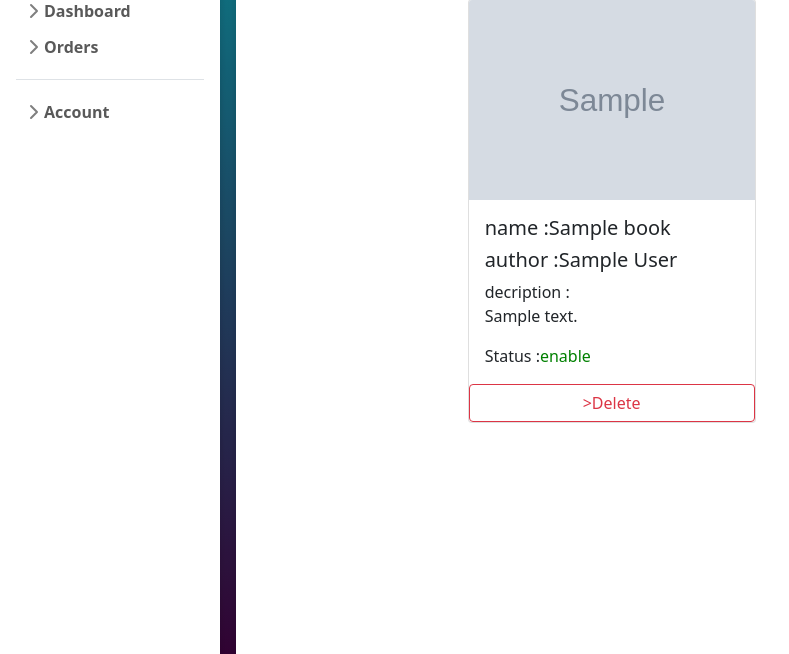
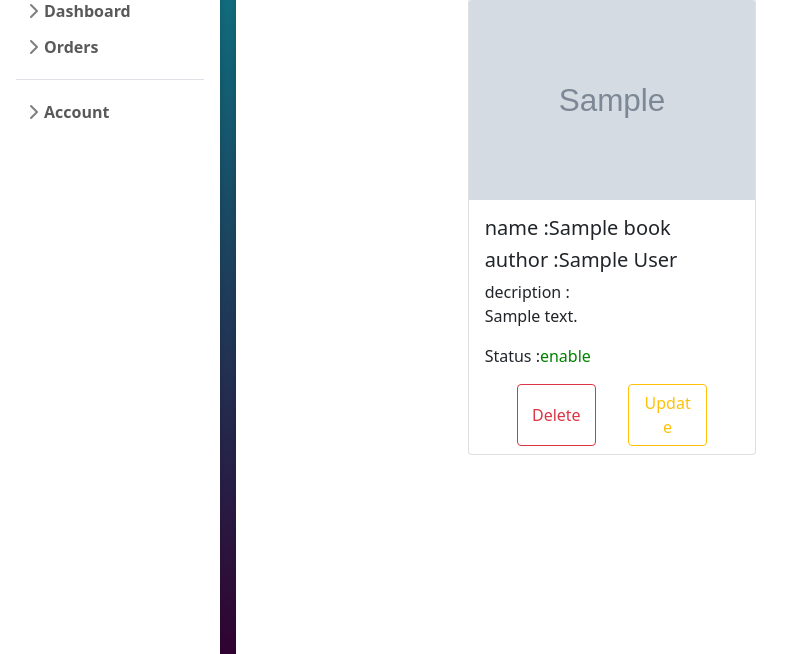
Before and after one commit to TalelMejri/library_management_system, a PHP site: page /consultebook.php in a window 1280 px wide. Shown: the part 120-774 px from the top of the page, without its empty margins (0-789 px from the left). Run offline with PHP 8.4, Linux system fonts and the light colour scheme; tables that the repository leaves empty or names only in its code hold one stand-in row (values such as "Sample post"); grey boxes marked "Sample" are stand-in pictures; some libraries are stand-ins or nearby versions.

Commit message:
buuton dlete update

```diff
--- a/consultebook.phtml
+++ b/consultebook.phtml
@@ -14,16 +14,17 @@
 <div>
     <h1 style="z-index:1;margin-left:690px;margin-top:15px">List Of Books :</h1>
 
-    <?php if(array_key_exists('type',$_GET)): ?>
-      <div class="alert alert-<?=$_GET['type']?>" role="alert">
-           <?=$_GET['msg'];?>
-      </div>
-    <?php endif;?>
+
 
 <?php if(empty($books)): ?>
         no books
  <?php endif;?>
 <div class="row" style="margin-left:290px">
+<?php if(array_key_exists('type',$_GET)): ?>
+      <div style="width:90%" class="mt-4 text-center alert alert-<?=$_GET['type']?>" role="alert">
+           <?=$_GET['msg'];?>
+      </div>
+    <?php endif;?>
  <?php foreach($books as $book) :?>
    <div class="col-lg-4 mt-5">
         <div class="card mx-1 reglage_card" style="width:18rem;">
@@ -34,7 +35,10 @@
                  decription : <p class="card-text"><?=$book['description_book'];?></p>
                   Status :<span style="color:<?= $book['status']=='enable'? 'green' :''?>" ><?= $book['status'] ;?></span>
              </div>
-              <button class="btn btn-outline-danger" data-bs-toggle="modal" data-bs-target="#exampleModal">>Delete</button>
+             <div class="row mx-4 mb-2">
+              <button class="col-md-4 mx-4 btn btn-outline-danger" data-bs-toggle="modal" data-bs-target="#exampleModal">Delete</button>
+              <button class="col-md-4 mx-2  btn btn-outline-warning" >Update</button>
+            </div>
         </div>
 <div class="modal fade" id="exampleModal" tabindex="-1" aria-labelledby="exampleModalLabel<?=$book['idbook'];?>" aria-hidden="true">
   <div class="modal-dialog">
```
